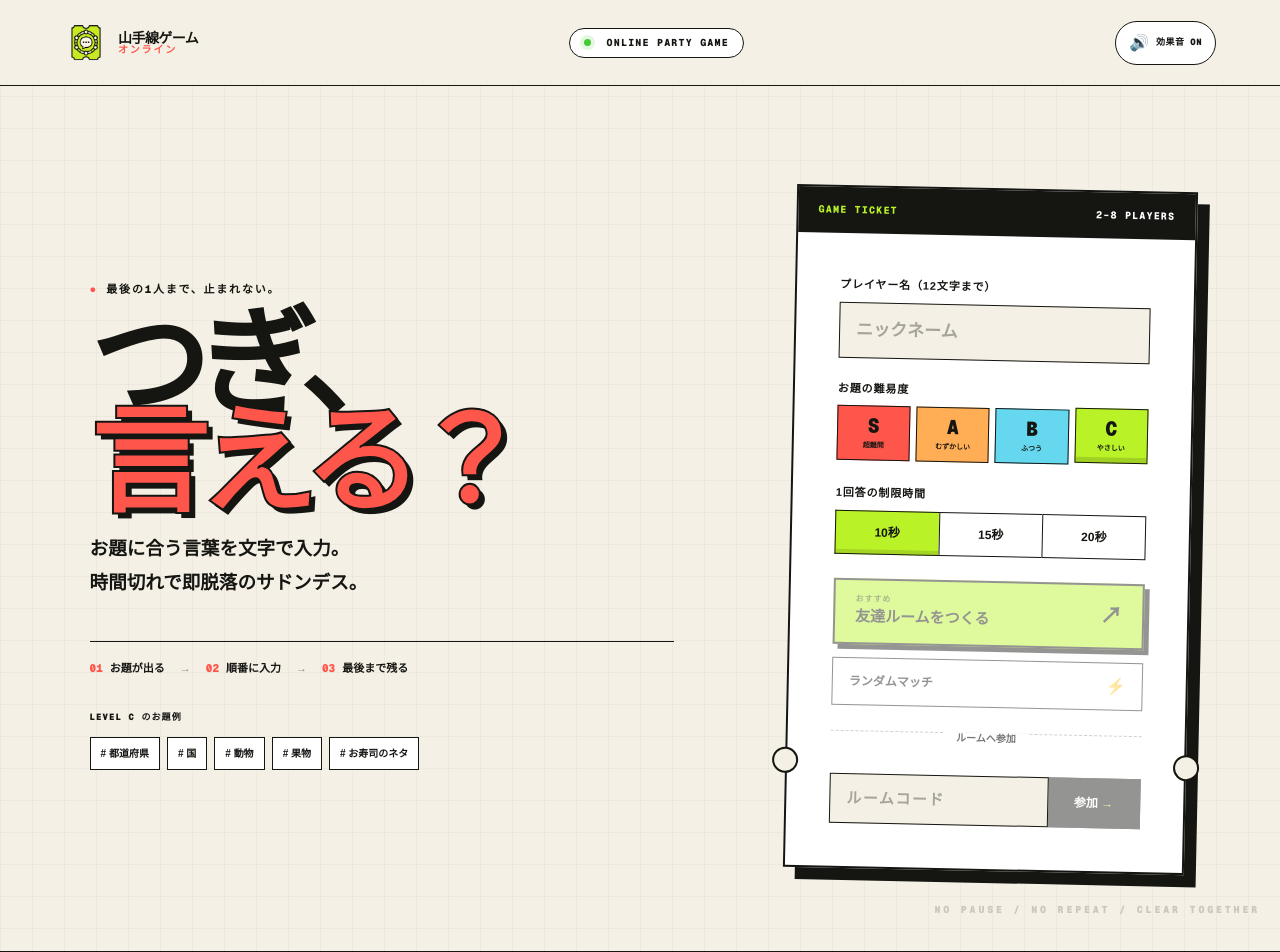
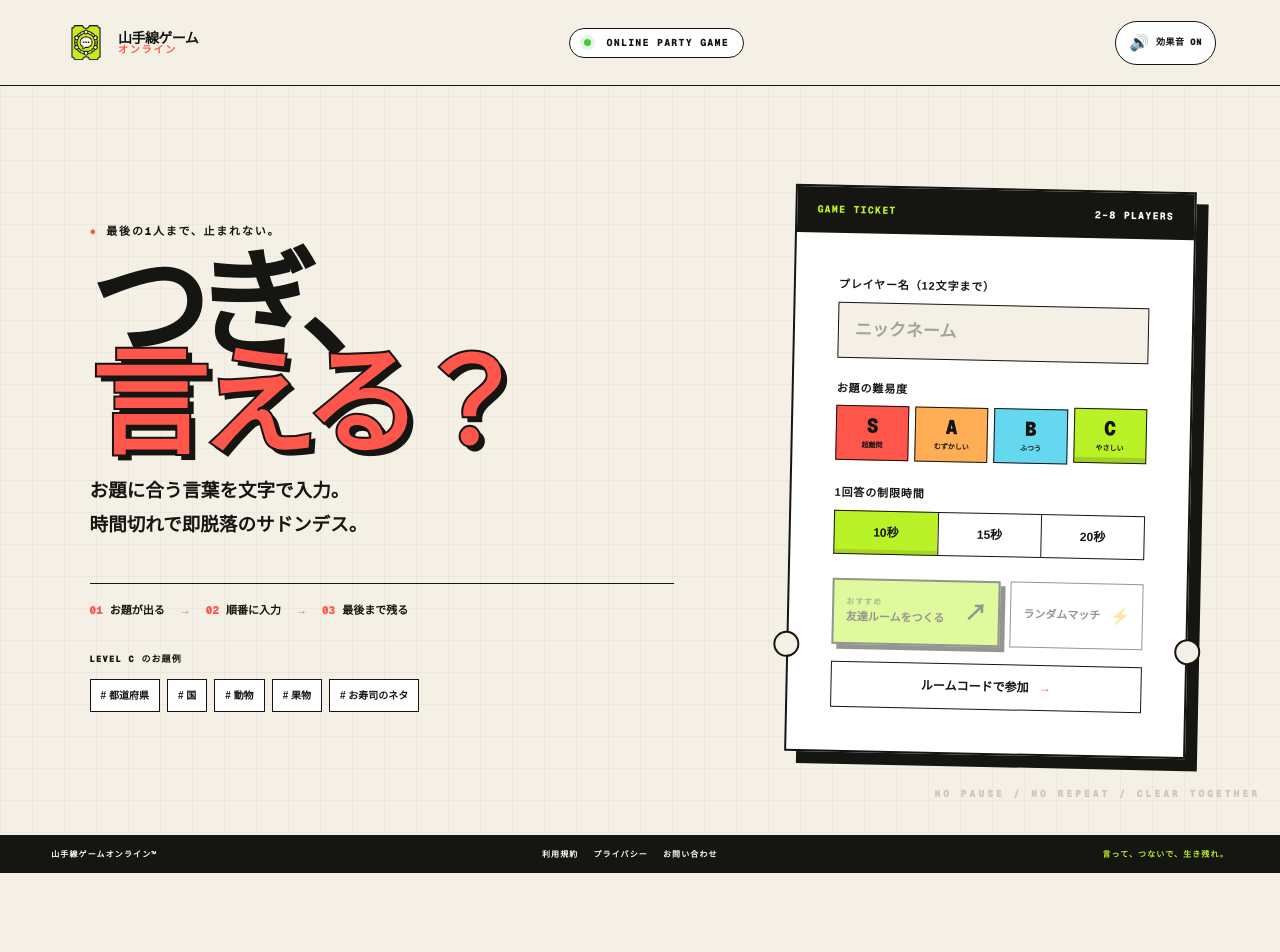
Before and after one commit to theikuma615-code/yamanote-online, a Next.js app: page / in a window 1280 px wide. Shown: the top 952 px of the page. After the commit the page ends 873 px from the top, so only its background shows below. Built offline with nearby package versions, Linux system fonts and the light colour scheme.

Commit message:
Restore compact game mode selection

```diff
--- a/app/game-app.tsx
+++ b/app/game-app.tsx
@@ -771,6 +771,7 @@ export default function GameApp() {
                   ))}
                 </div>
               </div>
+              <div className="main-mode-actions">
                 <button
                   className="primary-action friend-primary"
                   disabled={busy || !name.trim()}
@@ -785,31 +786,16 @@ export default function GameApp() {
                 >
                   <span>ランダムマッチ</span><b>⚡</b>
                 </button>
-              <div className="or-line"><span>ルームへ参加</span></div>
-              <div className="inline-join">
-                <label>
-                  <span className="sr-only">5桁のルームコード</span>
-                  <input
-                    value={joinCode}
-                    onChange={(event) =>
-                      setJoinCode(
-                        event.target.value
-                          .toUpperCase()
-                          .replace(/[^A-Z0-9]/g, "")
-                          .slice(0, 5),
-                      )}
-                    placeholder="ルームコード"
-                    maxLength={5}
-                    aria-label="5桁のルームコード"
-                  />
-                </label>
+              </div>
               <button
-                  disabled={busy || !name.trim() || joinCode.length !== 5}
-                  onClick={() => void run(joinFriendRoom)}
+                className="join-action"
+                onClick={() => {
+                  setError("");
+                  setScreen("join");
+                }}
               >
-                  参加 <span>→</span>
+                ルームコードで参加 <span>→</span>
               </button>
-              </div>
               {error && <p className="form-error" role="alert">⚠ {error}</p>}
             </div>
             <div className="ticket-cut left" /><div className="ticket-cut right" />
--- a/app/globals.css
+++ b/app/globals.css
@@ -328,7 +328,21 @@ input::placeholder { color: rgba(21, 21, 18, 0.35); }
   letter-spacing: 0.12em;
 }
 
-.friend-action, .secondary-action {
+.main-mode-actions {
+  display: grid;
+  grid-template-columns: minmax(0, 1.12fr) minmax(0, 0.88fr);
+  gap: 10px;
+}
+.main-mode-actions .primary-action,
+.main-mode-actions .secondary-action {
+  min-width: 0;
+  min-height: 66px;
+  margin-top: 0;
+  padding-inline: 12px;
+  font-size: 11px;
+}
+
+.secondary-action {
   width: 100%;
   min-height: 48px;
   margin-top: 13px;
@@ -342,38 +356,21 @@ input::placeholder { color: rgba(21, 21, 18, 0.35); }
   font-size: 12px;
   font-weight: 900;
 }
-.friend-action:hover:not(:disabled), .secondary-action:hover:not(:disabled) { background: var(--blue); }
+.secondary-action:hover:not(:disabled) { background: var(--blue); }
 .secondary-action b { font-size: 16px; }
 
 .join-action {
   width: 100%;
-  border: 0;
+  min-height: 46px;
+  margin-top: 17px;
+  border: 1.5px solid var(--ink);
   background: none;
-  cursor: pointer;
-  font-size: 13px;
-  font-weight: 900;
-}
-.join-action span { margin-left: 7px; color: var(--red); }
-.or-line { margin: 25px 0 18px; border-top: 1px dashed var(--line); text-align: center; }
-.or-line span { position: relative; top: -9px; padding: 0 12px; background: white; font-size: 10px; font-weight: 800; color: #777; }
-.inline-join { display: grid; grid-template-columns: 1fr auto; }
-.inline-join input {
-  min-height: 50px;
-  font: 900 15px/1 var(--font-geist-mono), monospace;
-  letter-spacing: 0.1em;
-  text-transform: uppercase;
-}
-.inline-join button {
-  min-width: 92px;
-  border: 1.5px solid var(--ink);
-  border-left: 0;
-  background: var(--ink);
-  color: white;
   cursor: pointer;
   font-size: 12px;
   font-weight: 900;
 }
-.inline-join button span { color: var(--acid); }
+.join-action:hover { background: var(--paper); }
+.join-action span { margin-left: 7px; color: var(--red); }
 .form-error, .game-error { margin: 17px 0 0; color: #a91812; font-size: 12px; font-weight: 800; }
 .ticket-cut { position: absolute; width: 26px; height: 26px; border: 2px solid var(--ink); border-radius: 50%; background: var(--paper); bottom: 92px; }
 .ticket-cut.left { left: -15px; }
@@ -997,8 +994,6 @@ footer > span:last-child { color: var(--acid); }
   .topic-samples > div { margin-right: -16px; padding-right: 16px; }
   .ticket-body { padding: 26px 20px; }
   .difficulty-pick button small { font-size: 6.5px; }
-  .inline-join { grid-template-columns: 1fr; }
-  .inline-join button { min-height: 48px; border-left: 1.5px solid var(--ink); border-top: 0; }
   .join-panel { padding: 34px 21px; }
   .join-screen {
     align-items: start;
@@ -1055,6 +1050,9 @@ footer > span:last-child { color: var(--acid); }
 @media (max-width: 340px) {
   .brand b { font-size: 12px; }
   .brand-mark, .brand-logo { width: 36px; height: 36px; }
+  .main-mode-actions { gap: 6px; }
+  .main-mode-actions .primary-action,
+  .main-mode-actions .secondary-action { padding-inline: 8px; font-size: 10px; }
   .hero-copy h1 { font-size: 62px; }
   .ticket-body { padding: 23px 16px; }
   .difficulty-pick > div { gap: 3px; }
```
Also changed, not shown: 1 other file (tests, documents, lock files or other folders). Lines whose indentation alone changed are shown as unchanged.
